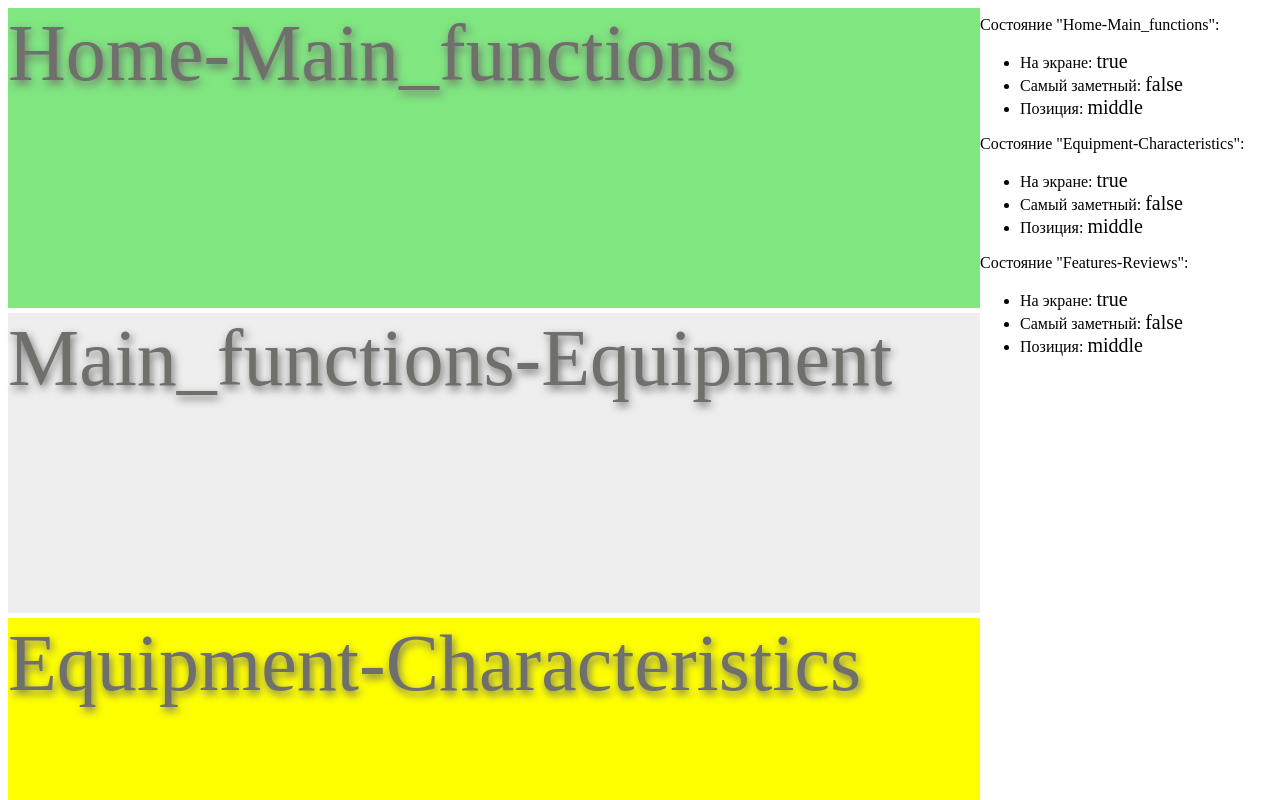
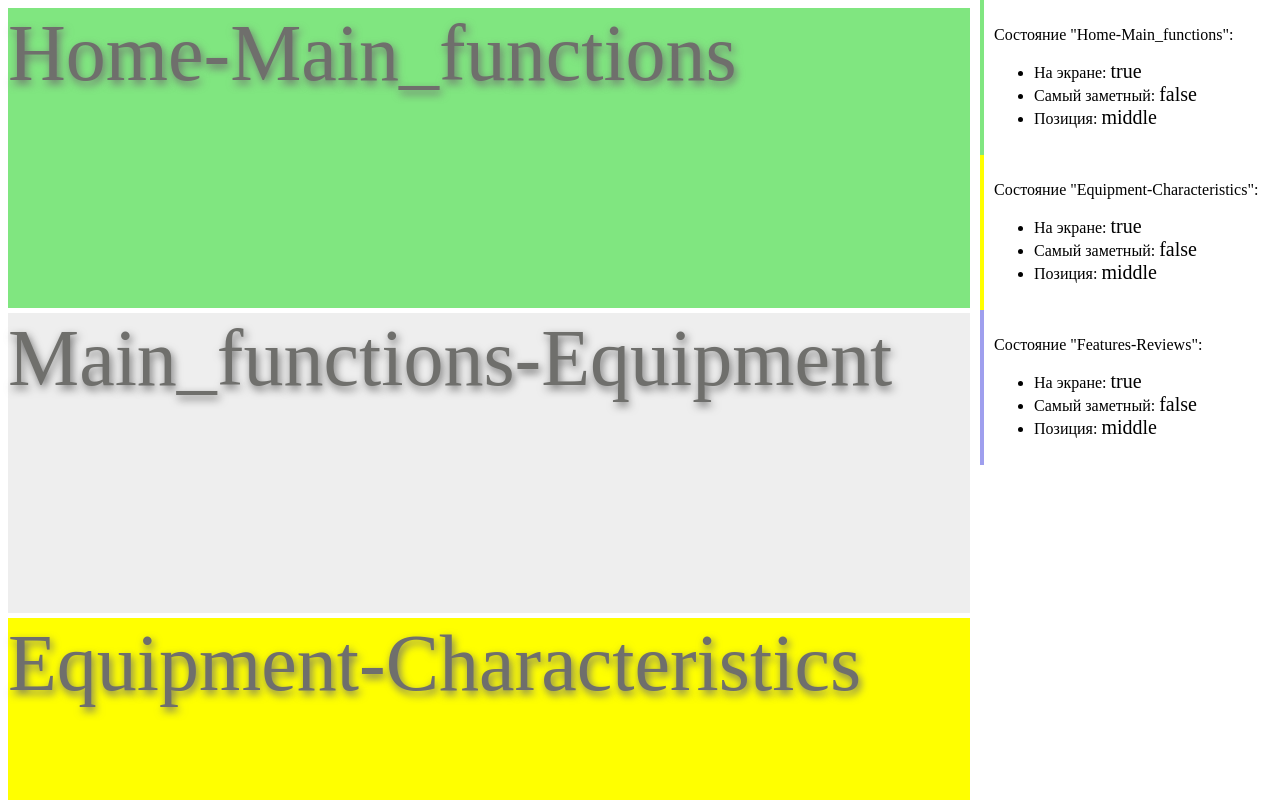
Before and after one commit to Talalaev/scrollingAnchors, a website: page demo/default.html in a window 1280 px wide. Shown: the top 800 px of the page. Drawn offline with Linux system fonts and the light colour scheme.

Commit message:
update demo

```diff
--- a/demo/default.html
+++ b/demo/default.html
@@ -27,6 +27,7 @@
 			bottom: 0;
 			width: 300px;
 			background: #fff;
+			padding-left: 10px;
 		}
 		#Equipment-Characteristics {
 			background: #ffff00;
@@ -39,6 +40,19 @@
 		}
 		.indicator {
 			font-size: 20px
+		}
+
+		.data {
+			padding: 10px;
+		}
+		.data.Home-Main_functions {
+			border-left: 4px solid #80e680;
+		}
+		.data.Equipment-Characteristics {
+			border-left: 4px solid #ffff00;
+		}
+		.data.Features-Reviews {
+			border-left: 4px solid #9f9fee;
 		}
 	</style>
 
@@ -73,24 +87,30 @@
 	<div id="EndDoc"></div>
 
 	<div id="console">
+		<div class="data Home-Main_functions">
 			<p>Состояние "Home-Main_functions":</p>
 			<ul>
 				<li>На экране: <span class="on-screen Home-Main_functions indicator"></span></li>
 				<li>Самый заметный: <span class="most-notable Home-Main_functions indicator"></span></li>
 				<li>Позиция: <span class="position Home-Main_functions indicator"></span></li>
 			</ul>
+		</div>
+		<div class="data Equipment-Characteristics">
 			<p>Состояние "Equipment-Characteristics":</p>
 			<ul>
 				<li>На экране: <span class="on-screen Equipment-Characteristics indicator"></span></li>
 				<li>Самый заметный: <span class="most-notable Equipment-Characteristics indicator"></span></li>
 				<li>Позиция: <span class="position Equipment-Characteristics indicator"></span></li>
 			</ul>
+		</div>
+		<div class="data Features-Reviews">
 			<p>Состояние "Features-Reviews":</p>
 			<ul>
 				<li>На экране: <span class="on-screen Features-Reviews indicator"></span></li>
 				<li>Самый заметный: <span class="most-notable Features-Reviews indicator"></span></li>
 				<li>Позиция: <span class="position Features-Reviews indicator"></span></li>
 			</ul>
+		</div>
 	</div>
 
 	<script type="text/javascript">
```
Lines whose indentation alone changed are shown as unchanged.
